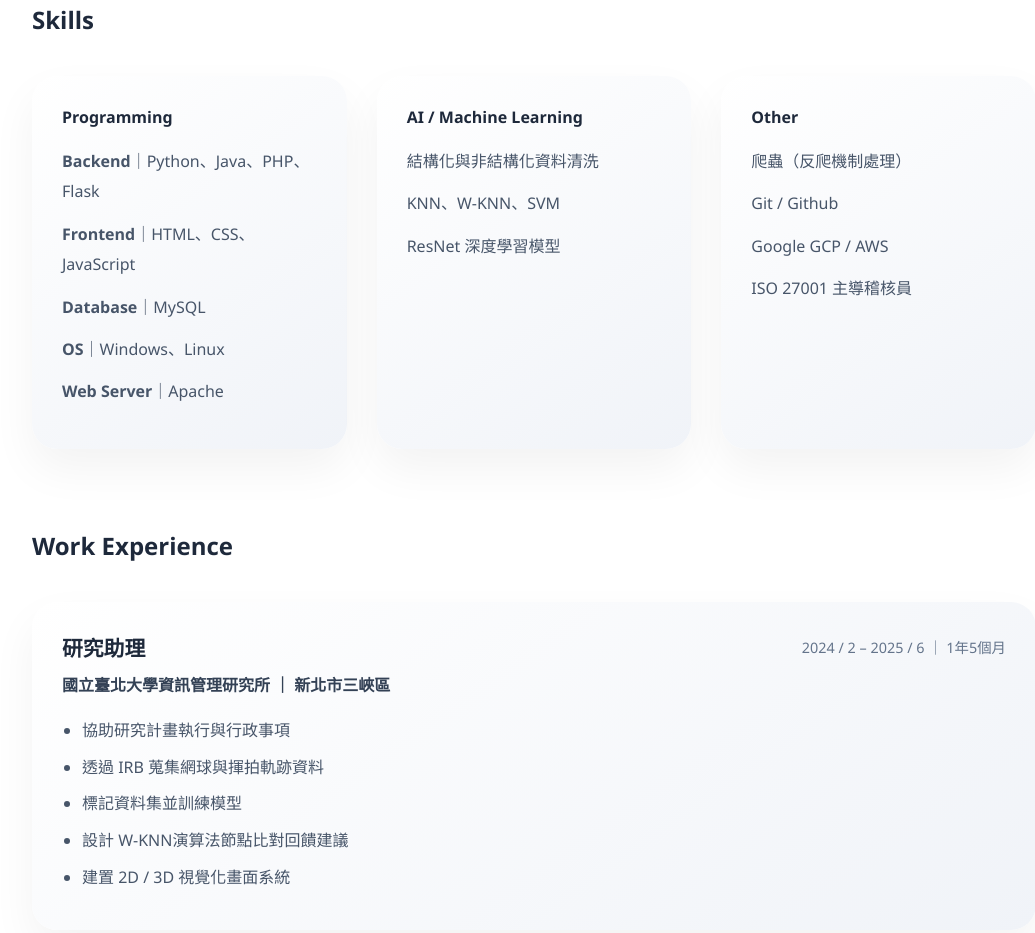
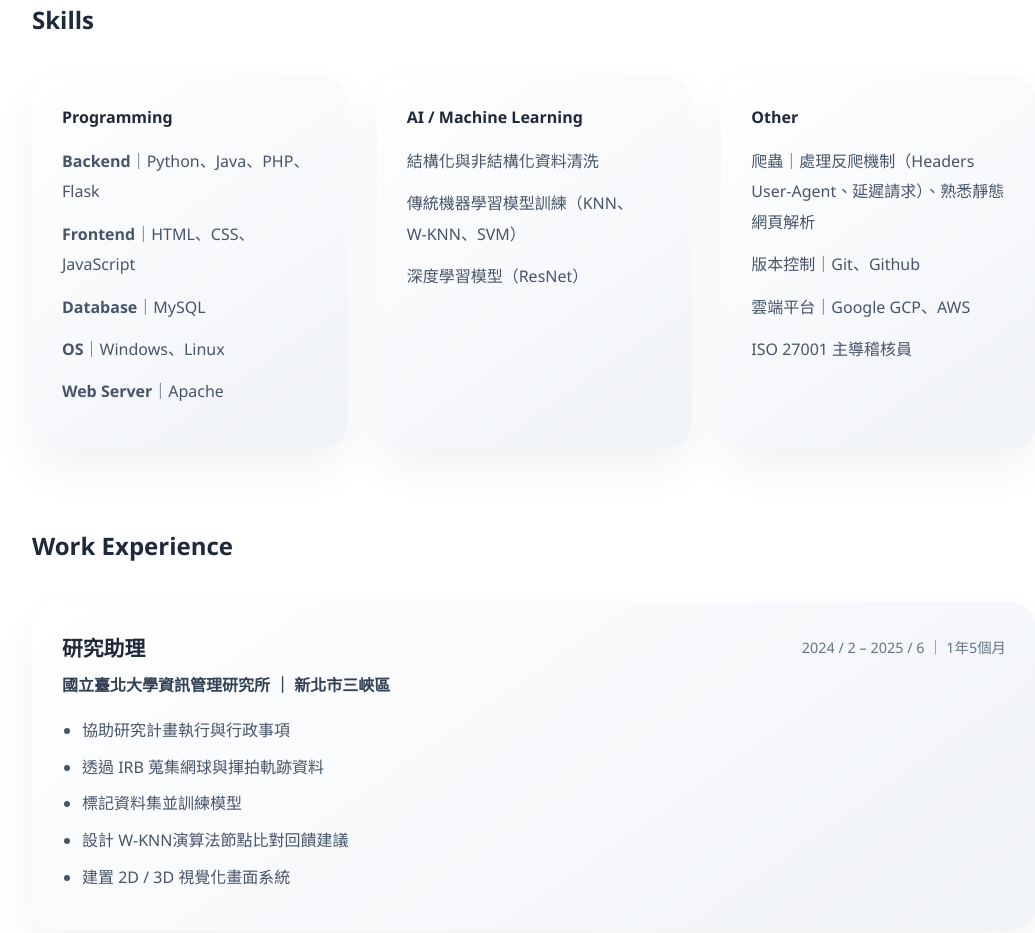
Before and after one commit to Bertram07/Bertram07.github.io, a plain HTML site: page about.html in a window 1280 px wide. Shown: the part 1109-2042 px from the top of the page, without its empty margins (106-1141 px from the left). Drawn offline with Linux system fonts and the light colour scheme.

Commit message:
Update about&exp info

```diff
--- a/about.html
+++ b/about.html
@@ -100,15 +100,15 @@
     <div class="skill-card">
         <h4>AI / Machine Learning</h4>
         <p>結構化與非結構化資料清洗</p>
-        <p>KNN、W-KNN、SVM</p>
-        <p>ResNet 深度學習模型</p>
+        <p>傳統機器學習模型訓練（KNN、<br>W-KNN、SVM）</p>
+        <p>深度學習模型（ResNet）</p>
     </div>
 
     <div class="skill-card">
         <h4>Other</h4>
-        <p>爬蟲（反爬機制處理）</p>
-        <p>Git / Github</p>
-        <p>Google GCP / AWS</p>
+        <p>爬蟲｜處理反爬機制（Headers User-Agent、延遲請求）、熟悉靜態網頁解析</p>
+        <p>版本控制｜Git、Github</p>
+        <p>雲端平台｜Google GCP、AWS</p>
         <p>ISO 27001 主導稽核員</p>
     </div>
 
```
Also changed, not shown: experience.html (+2 -0 lines).
